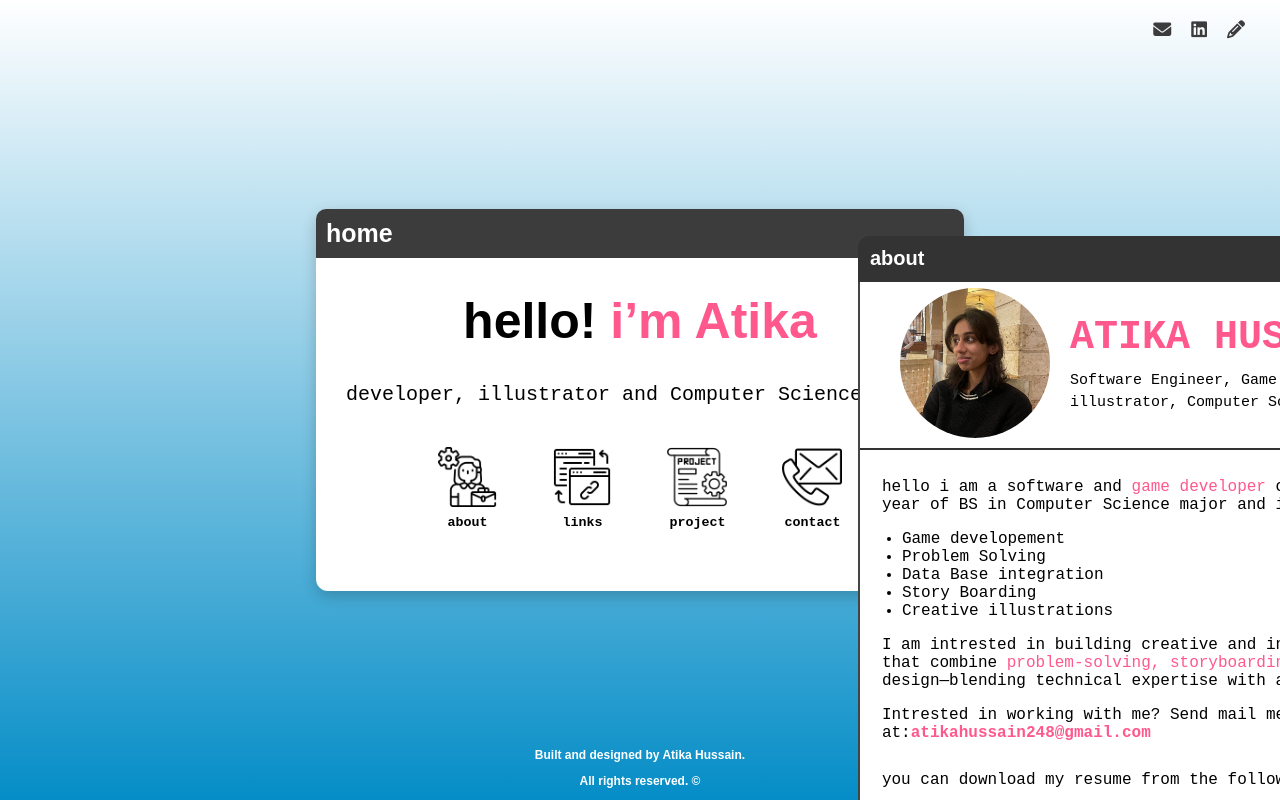
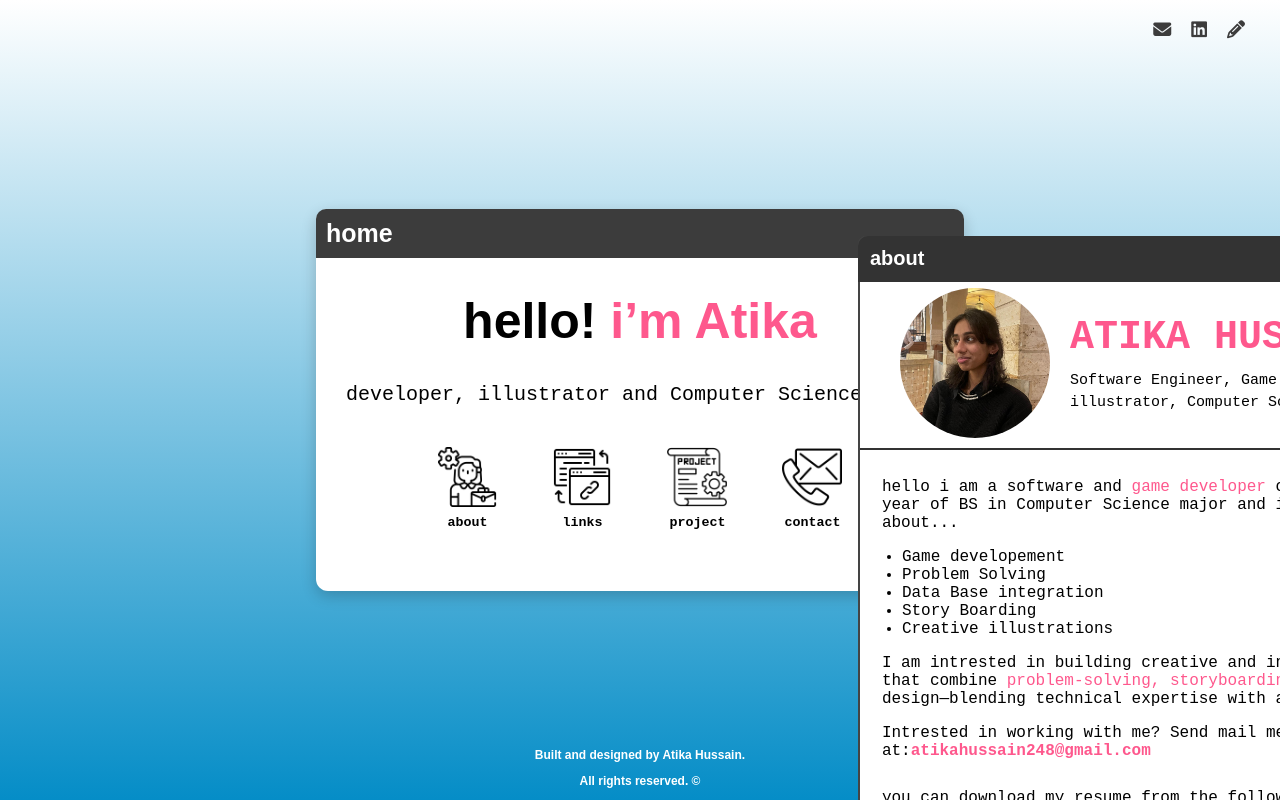
Before and after one commit to atikaahussain/portfolio-web, a React (Create React App) app: page / in a window 1280 px wide. Both pictures are taken after a click on the button "about". Built offline with nearby package versions, Linux system fonts and the light colour scheme.

Commit message:
Changes in about section

```diff
--- a/src/components/about.js
+++ b/src/components/about.js
@@ -20,7 +20,7 @@ const About = ({ onClose }) => {
           <div className="about-content">
             <p>
               hello i am a software and <span className="highlight">game developer</span> currently in my third year of BS
-              in Computer Science major and i am passionate about..
+              in Computer Science major and i am passionate about...
             </p>
             <ul>
               <li>Game developement</li>
```
